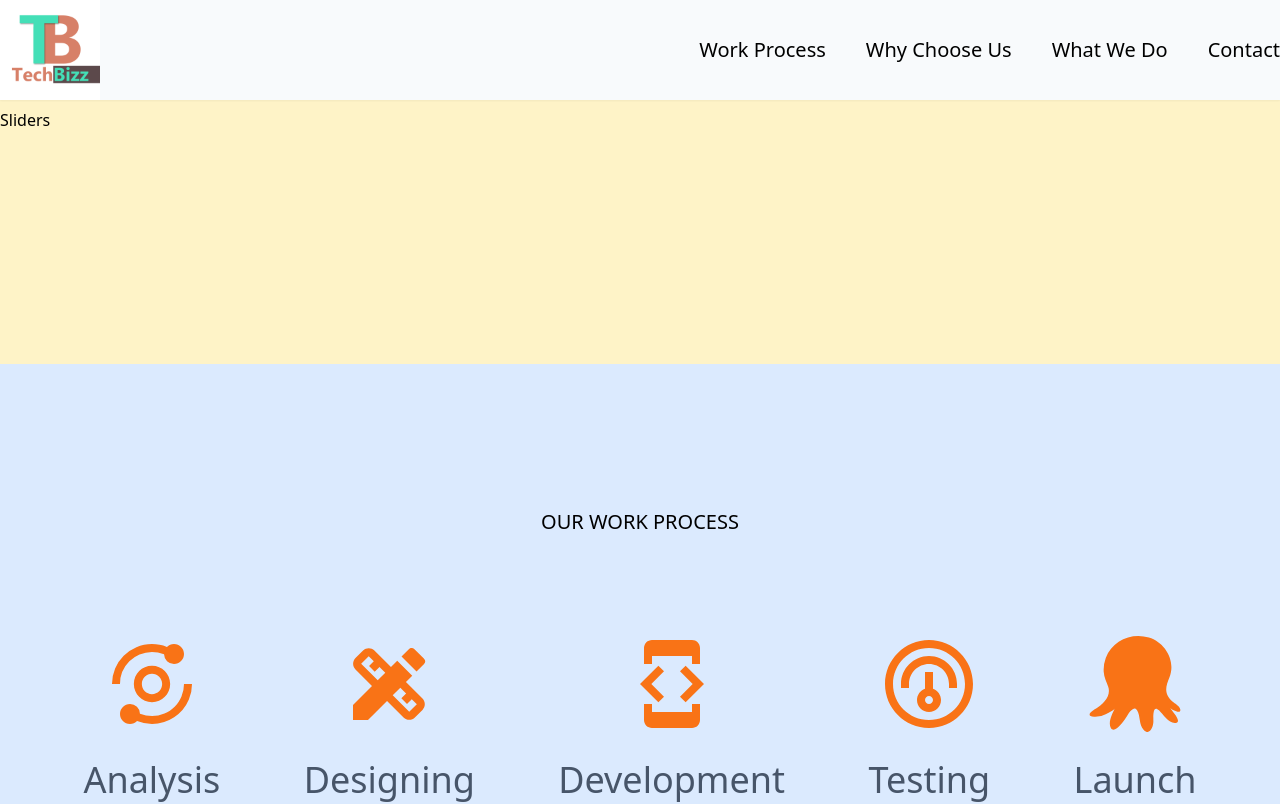
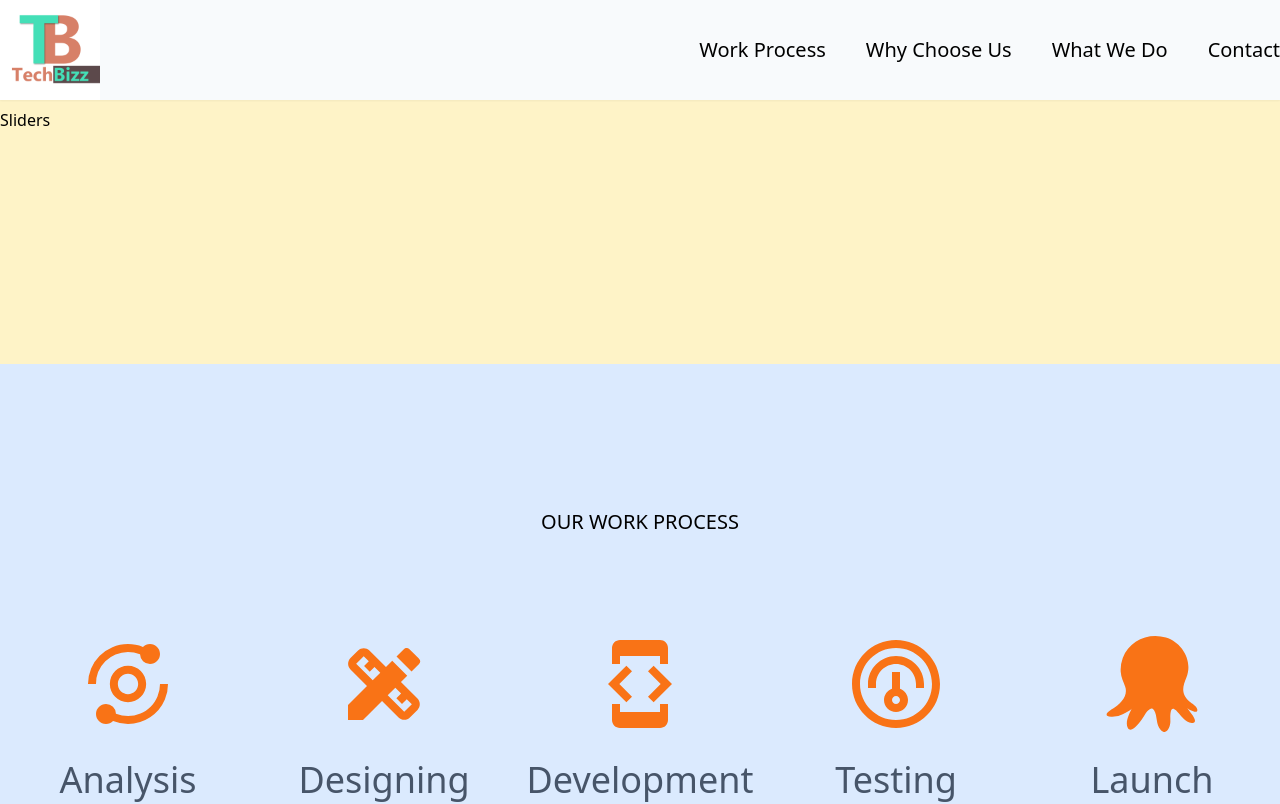
Before and after one commit to susantp/techbizz-portfolio, a Next.js app: page / in a window 1280 px wide. Shown: the top 804 px of the page. Built offline with nearby package versions, Linux system fonts and the light colour scheme.

Commit message:
Update WorkProcessComponent.tsx

```diff
--- a/components/home/WorkProcessComponent.tsx
+++ b/components/home/WorkProcessComponent.tsx
@@ -37,7 +37,7 @@ const WorkProcessComponent: FC<WorkProcessComponentProps> = ({heading, processes
         <div className={`bg-blue-100`}>
             <div className={`flex flex-col gap-y-16 py-32 container mx-auto`}>
                 <div className={`py-4`}><h2 className={`text-center text-xl uppercase`}>{heading}</h2></div>
-                <div className={`flex justify-evenly w-full flex-wrap mt-5`}>
+                <div className={`grid grid-cols-1 md:grid-cols-3 xl:grid-cols-5  gap-y-16 mt-5 `}>
                     {processes.map((item) =>
                         <SingleProcessComponent
                             key={item.slug}
```
